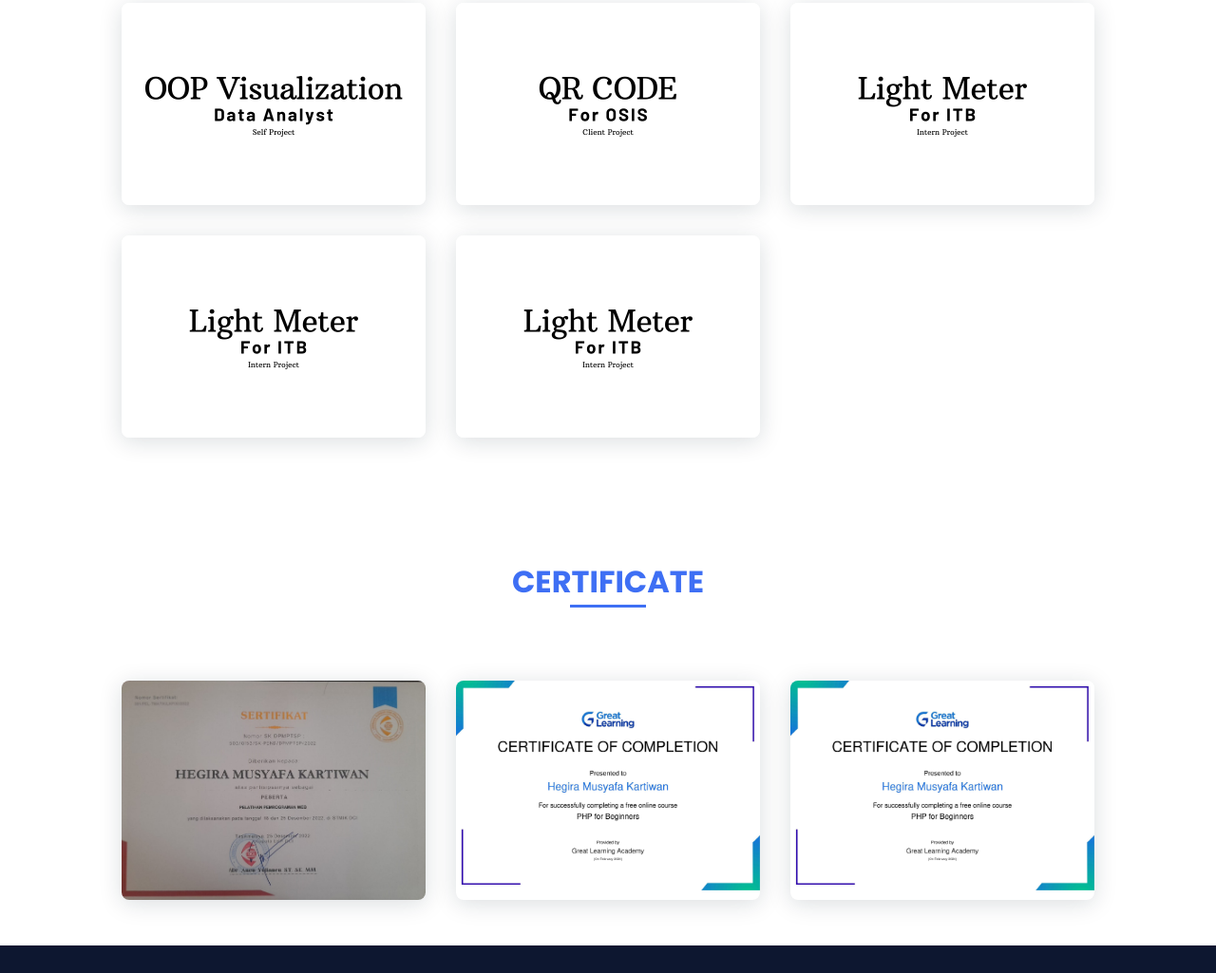
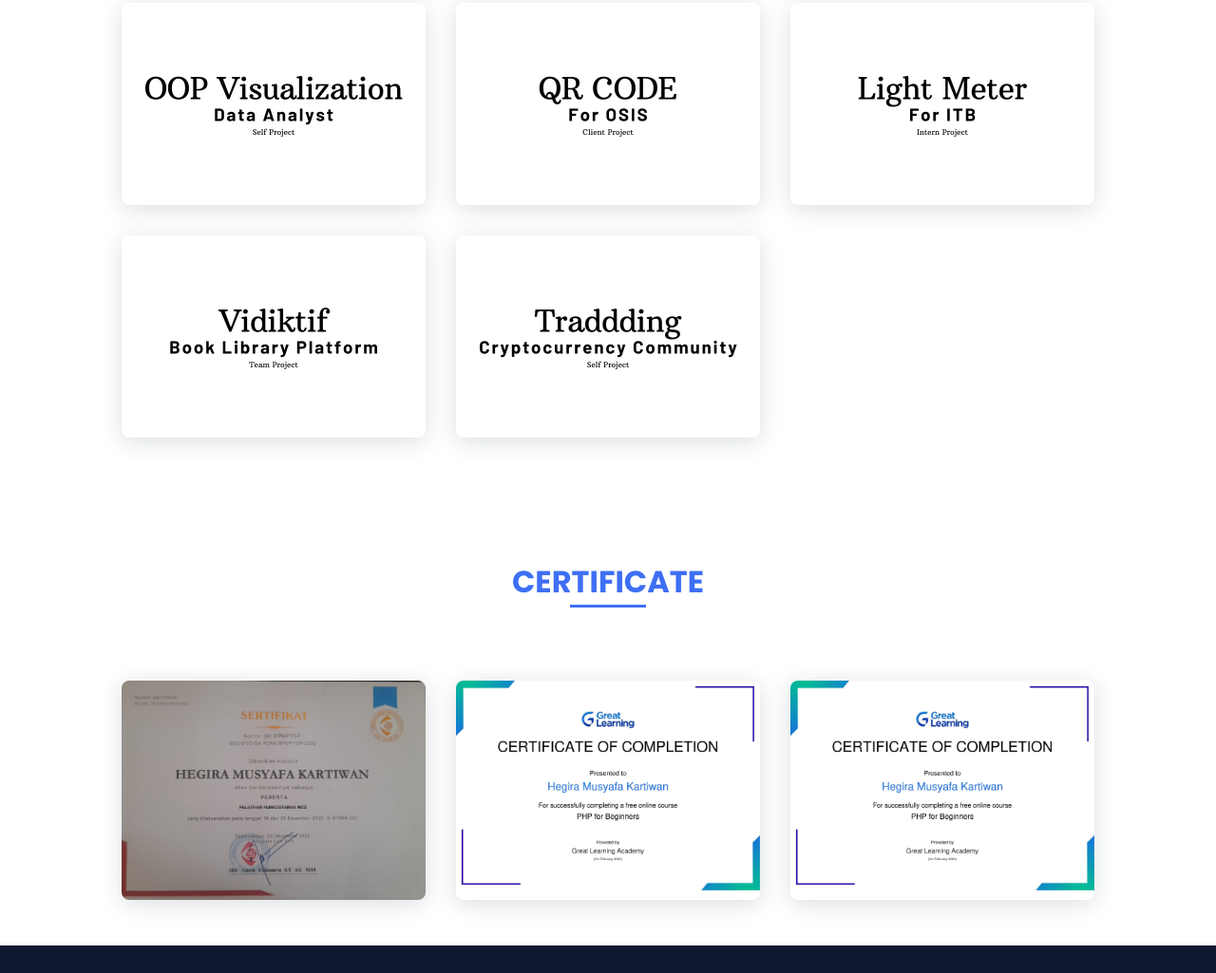
Before and after one commit to yumikopubangelo/Website-Portfolio, a plain HTML site: page index.html in a window 1280 px wide. Shown: the part 2226-3251 px from the top of the page at 95% size. Drawn offline with nearby package versions, Linux system fonts and the light colour scheme.

Commit message:
Update index.html

```diff
--- a/index.html
+++ b/index.html
@@ -198,10 +198,10 @@
             <img src="assets/img/work3.png" alt="" />
           </a>
           <a href="https://drive.google.com/file/d/15NN0iCNcuP8BKx9pwchDw8DxZVGM1CDu/view?usp=drive_link" target="_blank" class="work__img">
-            <img src="assets/img/work3.png" alt="" />
+            <img src="assets/img/work5.png" alt="" />
           </a>
           <a href="" class="work__img">
-            <img src="assets/img/work3.png" alt="" />
+            <img src="assets/img/work4.png" alt="" />
           </a>
         </div>
       </section>
```
